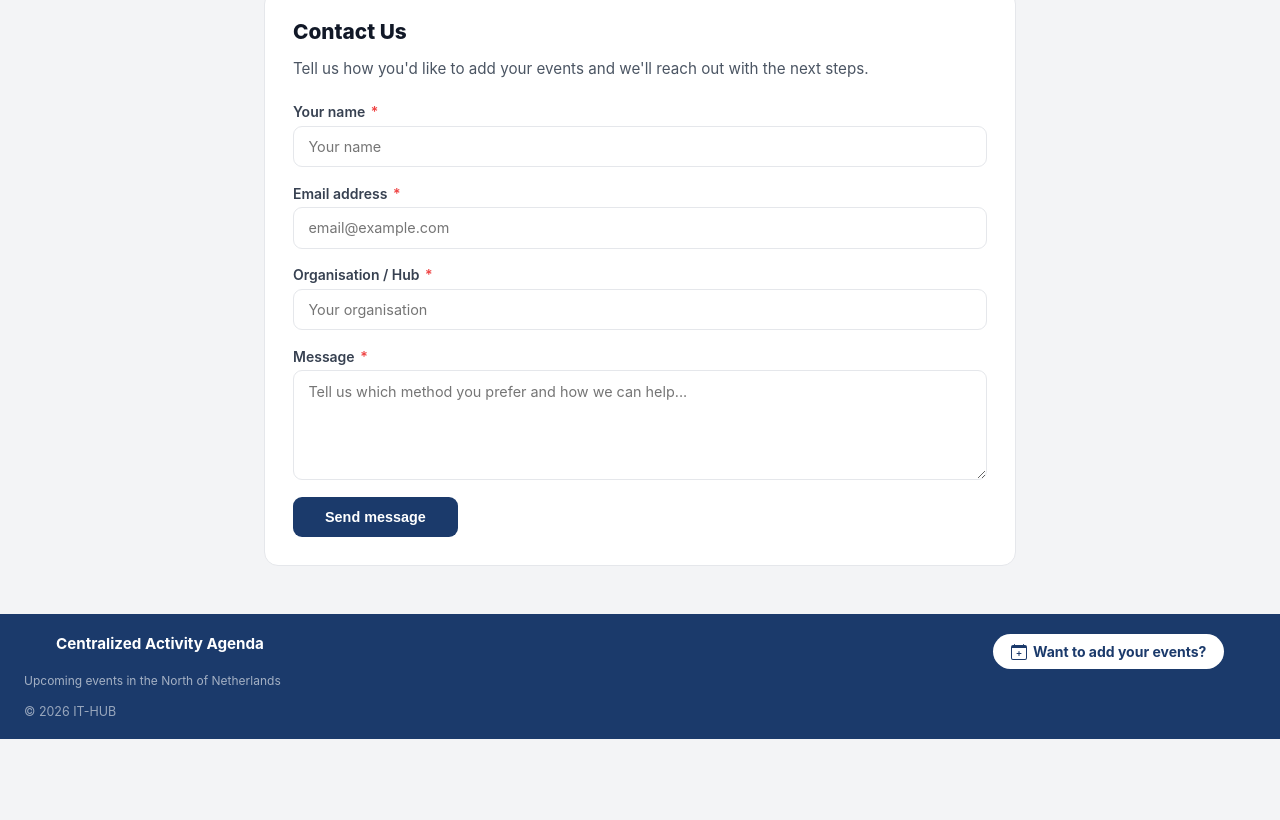
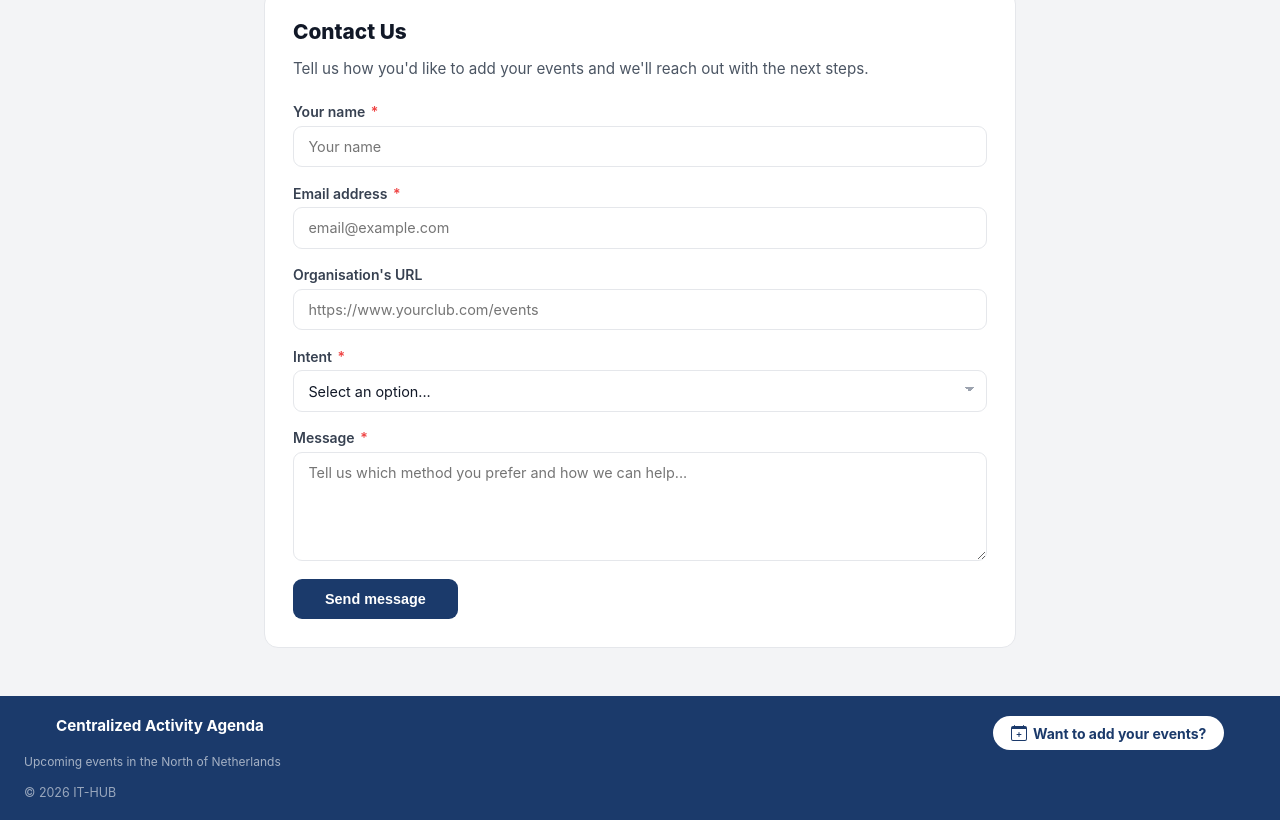
Before and after one commit to KyanJeuring/centralized-activity-agenda, a Vue app in the folder frontend/: page /information in a window 1280 px wide. Shown: the part 920-1740 px from the top of the page. Before the commit the page ends 1659 px from the top, so only its background shows below. Built offline with nearby package versions, Linux system fonts and the light colour scheme; no server answers.

Commit message:
feat: Implemented the API on the form

```diff
--- a/frontend/src/views/InformationView.vue
+++ b/frontend/src/views/InformationView.vue
@@ -6,6 +6,7 @@ const form = reactive({
   email: "",
   organisation: "",
   message: "",
+  intent: "",
 });
 
 const errors = reactive({});
@@ -19,6 +20,7 @@ function validate() {
   delete errors.organisation;
   delete errors.message;
 
+  // ----- checks -----
   if (!form.name.trim()) errors.name = "Name is required.";
 
   if (!form.email.trim()) errors.email = "Email is required";
@@ -26,25 +28,38 @@ function validate() {
     errors.email = "Please enter a valid email address.";
 
   if (!form.message.trim()) errors.message = "Please write a short message.";
+
+  if (!form.intent) errors.intent = "Please select an intent"
 }
 
 async function handleSubmit() {
-  validate();
+  validate()
+  if (Object.keys(errors).length > 0) return
 
-  if (Object.keys(errors).length > 0) return;
+  isSubmitting.value = true
 
-  isSubmitting.value = true;
+  try {
+    const API_BASE =  import.meta.env.VITE_API_BASE ||"http://localhost:8000/api/v1"
+    const response = await fetch(`${API_BASE}/contact`, {
+      method: "POST",
+      headers: {  "Content-Type": "application/json" },
+      body: JSON.stringify(form),
+    })
 
-  // Later replace this with: await fetch("/api/contact", { method: "POST", body: JSON.stringify(form) })
-  await new Promise((resolve) => setTimeout(resolve, 800));
+    if (!response.ok) throw new Error(`Error: ${response.status}`)
 
-  isSubmitting.value = false;
-  submitted.value = true;
-
-  form.name = "";
-  form.email = "";
-  form.organisation = "";
-  form.message = "";
+    submitted.value = true
+    form.name = ""
+    form.email = ""
+    form.organisation = ""
+    form.message = ""
+    form.intent = ""
+  } catch (err) {
+    errors.submit = "Something went wrong. Please try again."
+    console.error("[contact form]", err)
+  } finally {
+    isSubmitting.value = false
+  }
 }
 </script>
 
@@ -118,6 +133,7 @@ async function handleSubmit() {
           class="contact-form"
           novalidate
         >
+          <!-- Name -->
           <div class="form-group">
             <label for="name">Your name <span class="required">*</span></label>
             <input
@@ -130,6 +146,7 @@ async function handleSubmit() {
             <p v-if="errors.name" class="error-msg">{{ errors.name }}</p>
           </div>
 
+          <!-- Email -->
           <div class="form-group">
             <label for="email"
               >Email address <span class="required">*</span></label
@@ -144,18 +161,36 @@ async function handleSubmit() {
             <p v-if="errors.email" class="error-msg">{{ errors.email }}</p>
           </div>
 
+          <!-- Organisation URL -->
           <div class="form-group">
-            <label for="org"
-              >Organisation / Hub <span class="required">*</span></label
-            >
+            <label for="organisation">Organisation's URL</label>
             <input
-              id="org"
+              id="organisation"
               v-model="form.organisation"
-              type="text"
-              placeholder="Your organisation"
+              type="url"
+              placeholder="https://www.yourclub.com/events"
             />
           </div>
 
+          <!-- Intent -->
+          <div class="form-group">
+            <label for="intent">Intent <span class="required">*</span></label>
+            <select
+              id="intent"
+              v-model="form.intent"
+              :class="{ 'input-error': errors.intent }"
+            >
+              <option value="" disabled>Select an option...</option>
+              <option value="register">Register for API</option>
+              <option value="scraping">Register for Scraping</option>
+              <option value="switch">Request to switch</option>
+            </select>
+            <span v-if="errors.intent" class="error-msg">{{
+              errors.intent
+            }}</span>
+          </div>
+
+          <!-- Message -->
           <div class="form-group">
             <label for="message">Message <span class="required">*</span></label>
             <textarea
@@ -168,6 +203,10 @@ async function handleSubmit() {
             <p v-if="errors.message" class="error-msg">{{ errors.message }}</p>
           </div>
 
+          <!-- Submit Button -->
+          <span v-if="errors.submit" class="error-msg">{{
+            errors.submit
+          }}</span>
           <button type="submit" class="submit-btn" :disabled="isSubmitting">
             {{ isSubmitting ? "Sending..." : "Send message" }}
           </button>
@@ -314,6 +353,35 @@ async function handleSubmit() {
   box-shadow: 0 0 0 3px rgba(27, 58, 107, 0.08);
 }
 
+.form-group select {
+  padding: 0.7rem 0.9rem;
+  border: 1.5px solid #e5e7eb;
+  border-radius: 9px;
+  font-size: 0.9rem;
+  color: #111827;
+  outline: none;
+  background: white;
+  cursor: pointer;
+  transition:
+    border-color 0.2s,
+    box-shadow 0.2s;
+  font-family: inherit;
+  appearance: none;
+  background-image:
+    linear-gradient(45deg, transparent 50%, #9ca3af 50%),
+    linear-gradient(135deg, #9ca3af 50%, transparent 50%);
+  background-position:
+    calc(100% - 16px) calc(50% - 2px),
+    calc(100% - 11px) calc(50% - 2px);
+    background-size: 5px 5px, 5px 5px;
+    background-repeat: no-repeat;
+}
+
+.form-group select:focus {
+  border-color: #1B3A6B;
+  box-shadow: 0 0 0 3px rgba(27, 58, 107, 0.08);
+}
+
 .input-error {
   border-color: #ef4444 !important;
 }
```
